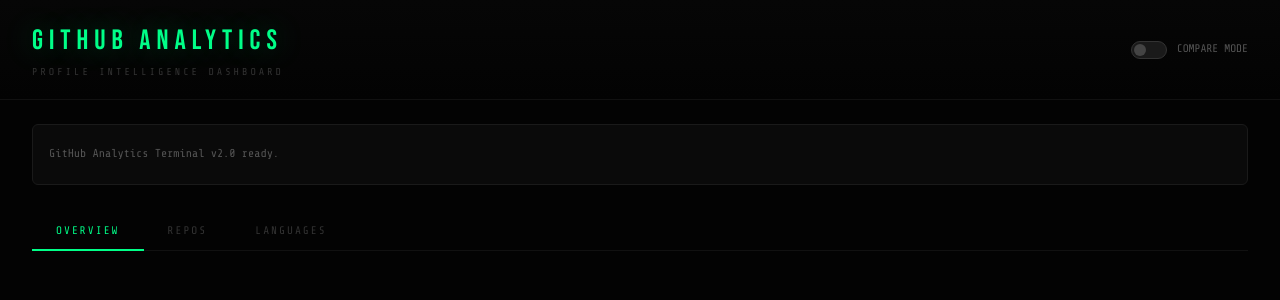
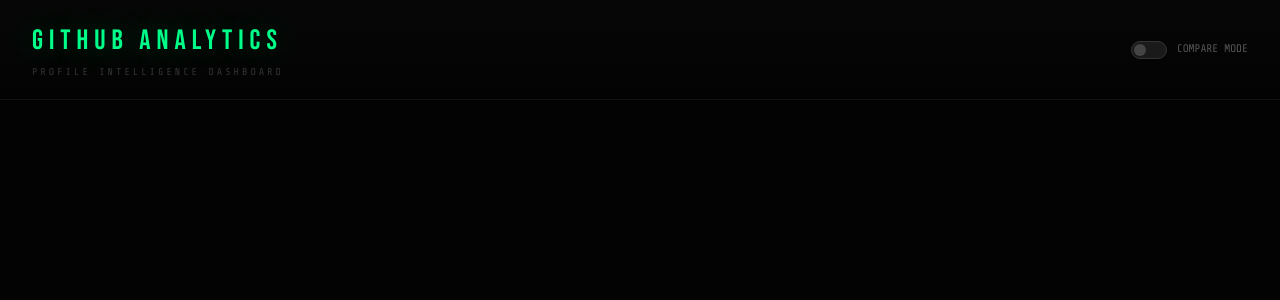
Before and after one commit to ItcProjects-R4/SHR4_SWD2_S1_PROJECT4, a React (Vite) app in the folder GithubAnalytics/: page / in a window 1280 px wide. Shown: the top 300 px of the page. Built offline with nearby package versions, Linux system fonts and the light colour scheme.

Commit message:
refactor: remove unused components and state from App component

```diff
--- a/GithubAnalytics/src/App.jsx
+++ b/GithubAnalytics/src/App.jsx
@@ -1,19 +1,10 @@
 import { useState } from "react";
 import Header from "./components/Header";
-import Terminal from "./components/Terminal";
-import TabsNav from "./components/TabNav";
-import { CompareTab } from "./components/tabs";
-import { useGithub } from "./hooks/useGithub";
 
 const TABS = ["overview", "repos", "languages"];
 
 export default function App() {
   const [compareMode, setCompareMode] = useState(false);
-  const [activeTab, setActiveTab] = useState("overview");
-  const { userData, logs } = useGithub();
-
-  const showCompare = compareMode && userData[0] && userData[1];
-  const tabs = showCompare ? [...TABS, "compare"] : TABS;
 
   return (
     <div
@@ -36,13 +27,7 @@
         onToggleCompare={() => setCompareMode((m) => !m)}
       />
 
-      <main style={{ padding: "24px 32px" }}>
-        <Terminal logs={logs} />
-        <TabsNav tabs={tabs} activeTab={activeTab} onSelect={setActiveTab} />
-        {/* {activeTab === "compare" && showCompare && (
-          <CompareTab data={userData} />
-        )} */}
-      </main>
+      <main style={{ padding: "24px 32px" }}></main>
     </div>
   );
 }
```
